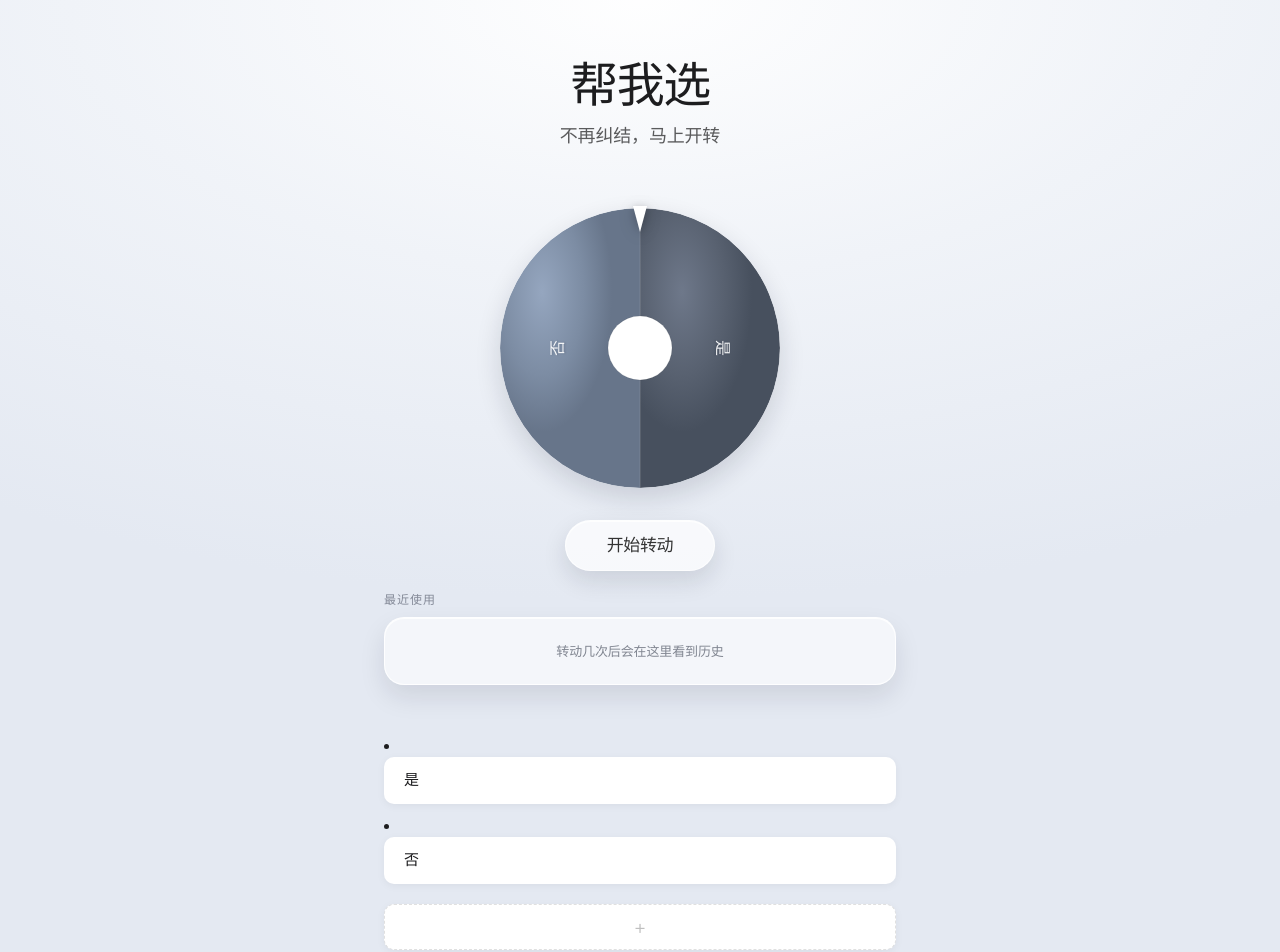
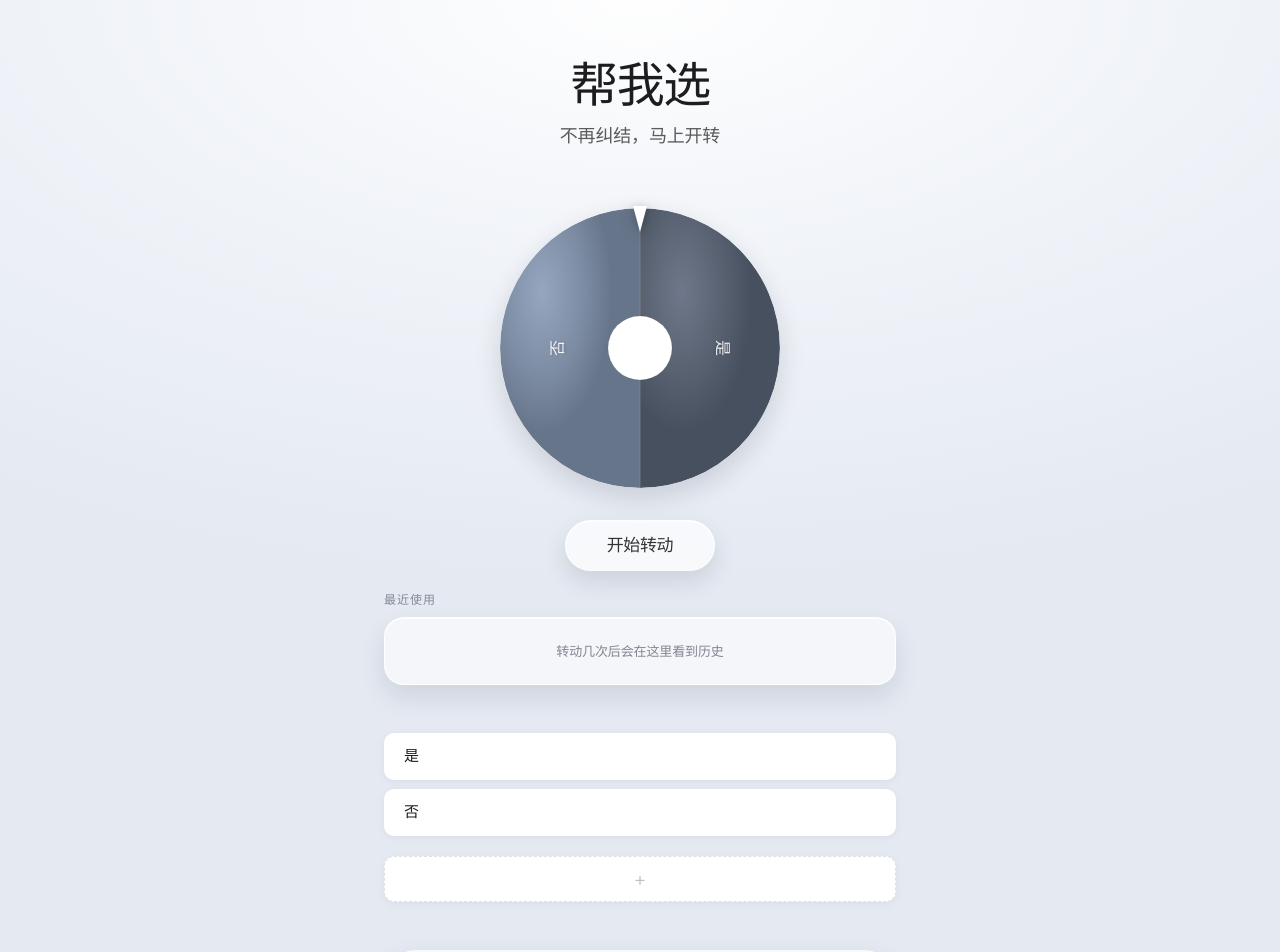
Before and after one commit to DYDgogogo/pick-for-me, a React (Vite) app: page / in a window 1280 px wide. Shown: the top 952 px of the page. Built offline with nearby package versions, Linux system fonts and the light colour scheme.

Commit message:
Fix: Remove bullet points from option cards in deployed version

```diff
--- a/src/components/OptionEditor.tsx
+++ b/src/components/OptionEditor.tsx
@@ -429,6 +429,9 @@ export default function OptionEditor({ options, onChange, presets, canUndo = fal
           maxWidth: '100%',
           alignItems: 'stretch', // 确保卡片宽度一致
           position: 'relative',
+          listStyle: 'none', // 移除列表默认样式（黑点）
+          padding: 0, // 移除默认 padding
+          margin: 0, // 移除默认 margin
         }}
         layoutRoot
         as="div"
@@ -445,6 +448,9 @@ export default function OptionEditor({ options, onChange, presets, canUndo = fal
             initial={false}
             style={{
               position: 'relative',
+              listStyle: 'none', // 移除列表默认样式（黑点）
+              padding: 0, // 移除默认 padding
+              margin: 0, // 移除默认 margin
             }}
             whileDrag={{
               scale: 1.01,
@@ -1122,7 +1128,12 @@ export default function OptionEditor({ options, onChange, presets, canUndo = fal
                   values={options}
                   onReorder={handleReorder}
                   className="flex flex-col"
-                  style={{ gap: '0px' }} // 使用 marginBottom 控制间距
+                  style={{
+                    gap: '0px', // 使用 marginBottom 控制间距
+                    listStyle: 'none', // 移除列表默认样式（黑点）
+                    padding: 0, // 移除默认 padding
+                    margin: 0, // 移除默认 margin
+                  }}
                   layoutRoot
                   as="div"
                 >
@@ -1136,6 +1147,9 @@ export default function OptionEditor({ options, onChange, presets, canUndo = fal
                       initial={false}
                       style={{
                         position: 'relative',
+                        listStyle: 'none', // 移除列表默认样式（黑点）
+                        padding: 0, // 移除默认 padding
+                        margin: 0, // 移除默认 margin
                       }}
                       whileDrag={{
                         scale: 1.01,
--- a/src/index.css
+++ b/src/index.css
@@ -28,6 +28,13 @@
   margin: 0;
   padding: 0;
   box-sizing: border-box;
+}
+
+/* Remove default list styles globally */
+ul, ol, li {
+  list-style: none;
+  padding: 0;
+  margin: 0;
 }
 
 html, body, #root {
```
